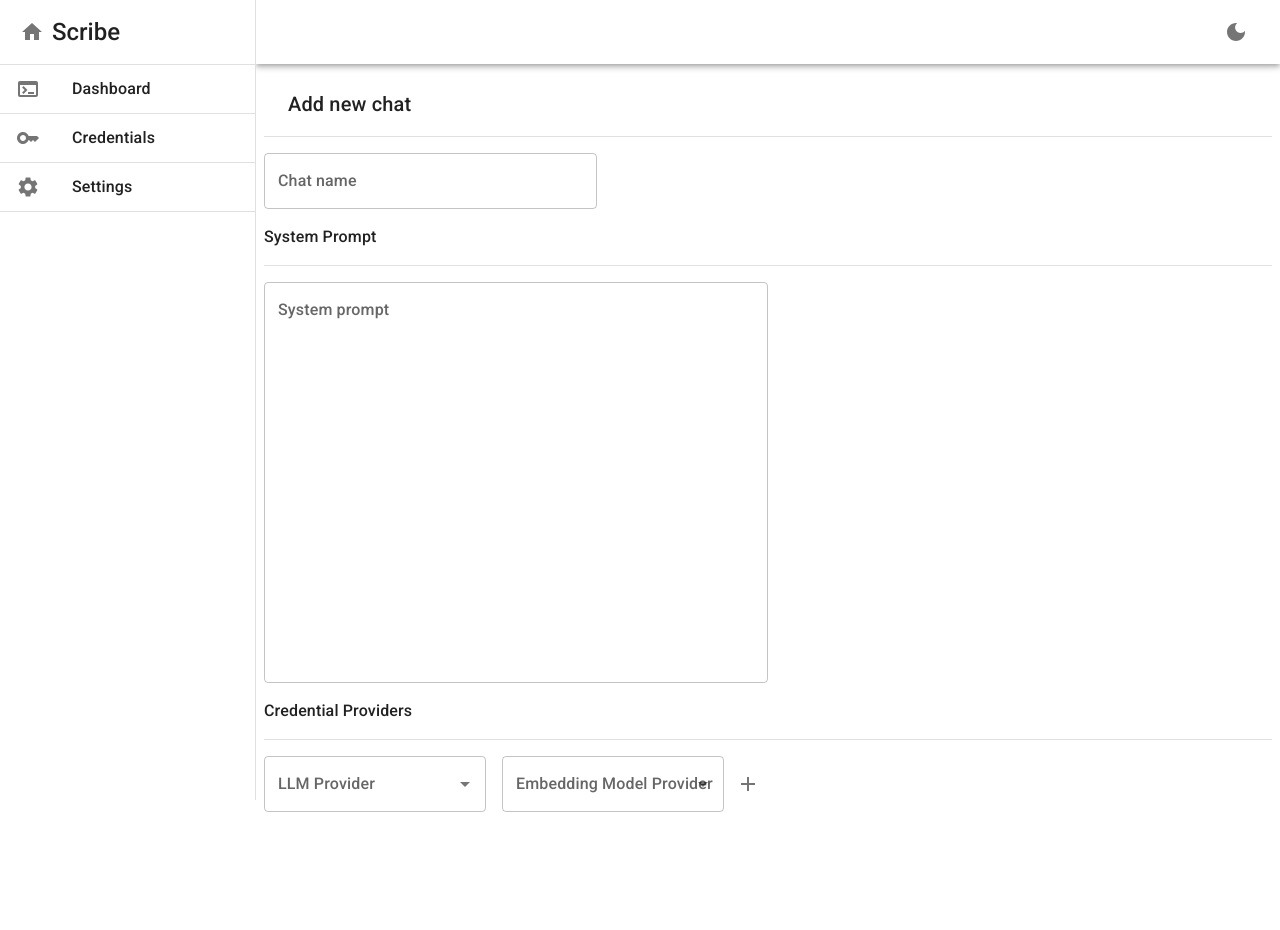
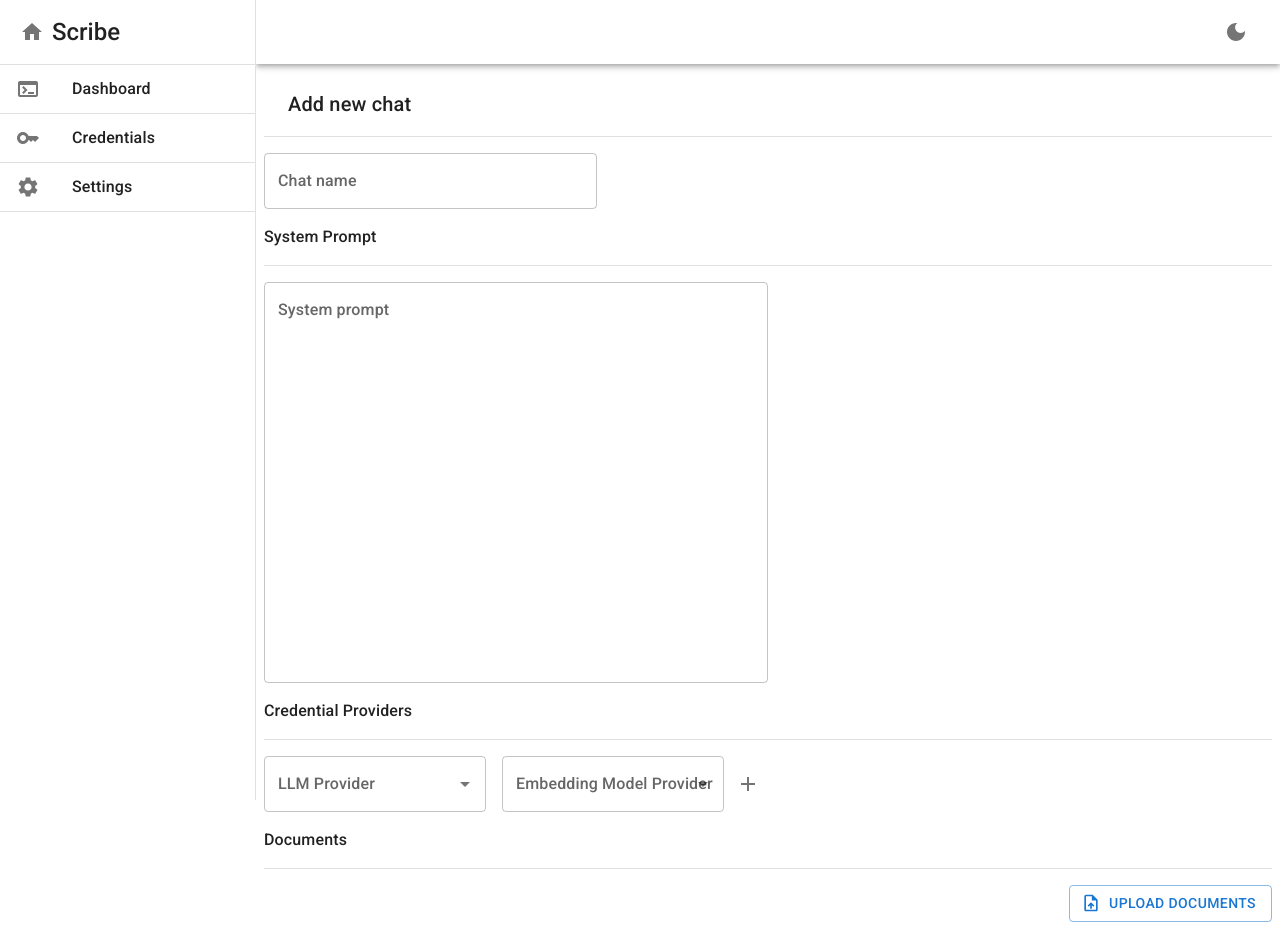
Before and after one commit to panalexeu/scribe_rag, a Next.js app in the folder scribe_ui/: page /dashboard/add-new-chat in a window 1280 px wide. Before the commit the page ends 820 px from the top, so only its background shows below. Built offline with nearby package versions, Linux system fonts and the light colour scheme.

Commit message:
added upload docs button

```diff
--- a/scribe_ui/src/app/dashboard/add-new-chat/page.tsx
+++ b/scribe_ui/src/app/dashboard/add-new-chat/page.tsx
@@ -9,10 +9,13 @@ import {
     Stack,
     Autocomplete,
     IconButton,
-    Tooltip
+    Tooltip,
+    Button,
 } from '@mui/material';
 import AddIcon from '@mui/icons-material/Add';
+import UploadFileIcon from '@mui/icons-material/UploadFile';
 import {useRouter} from 'next/navigation';
+
 
 export default function Page() {
     const router = useRouter();
@@ -89,7 +92,7 @@ export default function Page() {
                             (params) => <TextField {...params} label={'LLM Provider'}/>
                         }
                         options={['OpenAI', 'Anthropic']}
-                        sx={{flexGrow: 0.5}}
+                        sx={{flexGrow: 1}}
                     />
 
                     {/*Embedding model*/}
@@ -98,7 +101,7 @@ export default function Page() {
                             (params) => <TextField {...params} label={'Embedding Model Provider'}/>
                         }
                         options={['OpenAI', 'Anthropic']}
-                        sx={{flexGrow: 0.5}}
+                        sx={{flexGrow: 1}}
                     />
 
                     <Tooltip title={'Add new credential provider'}>
@@ -110,6 +113,25 @@ export default function Page() {
                         </IconButton>
                     </Tooltip>
                 </Box>
+
+                {/*DOCUMENTS*/}
+                <Typography>
+                    Documents
+                </Typography>
+                <Divider/>
+
+                <Box
+                    display={'flex'}
+                    justifyContent={'end'}
+                >
+                    <Button
+                        variant={'outlined'}
+                        startIcon={<UploadFileIcon/>}
+                    >
+                        Upload Documents
+                    </Button>
+                </Box>
+
             </Stack>
         </Box>
     );
```
